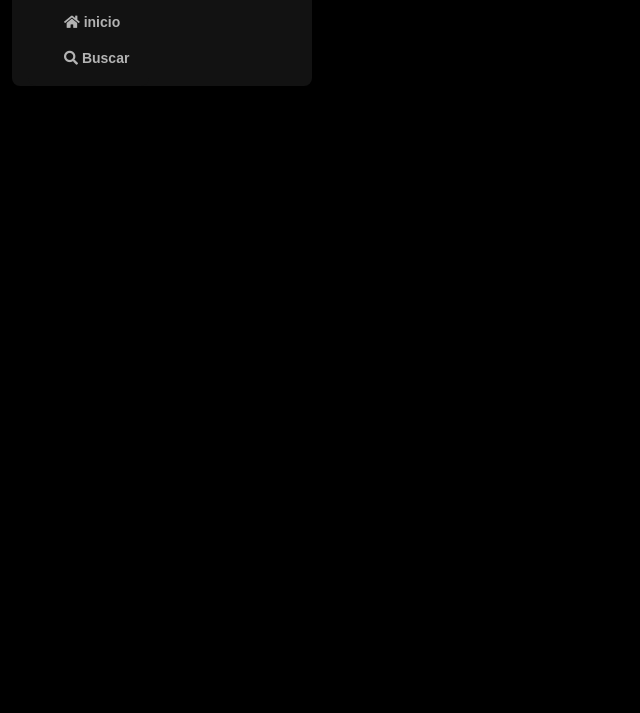
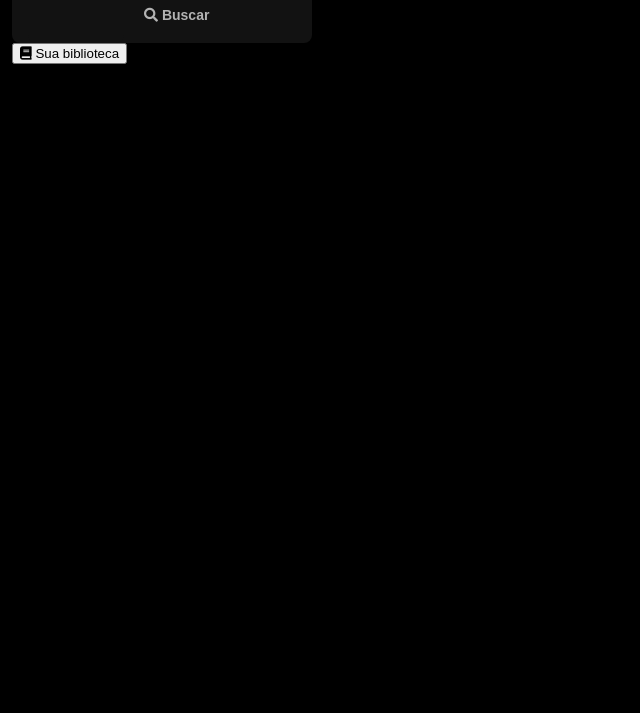
Before and after one commit to arthurf4321/Clone-Spotify, a plain HTML site: page clone.spotify/index.html in a window 1280 px wide. Shown: the part 87-800 px from the top of the page, without its empty margins (0-640 px from the left). Drawn offline with Linux system fonts and the light colour scheme.

Commit message:
Update index.html

```diff
--- a/clone.spotify/index.html
+++ b/clone.spotify/index.html
@@ -1,29 +1,35 @@
 <!DOCTYPE html>
-<html lang="en">
+<html lang="pt-BR">
+
 <head>
     <meta charset="UTF-8">
     <meta name="viewport" content="width=device-width, initial-scale=1.0">
-    <title>Clone-Spotify</title>
+    <title>Spotify Imersão</title>
+
     <link rel="stylesheet" href="reset.css">
     <link rel="stylesheet" href="style.css">
-    <link rel="stylesheet" href="https://use.fontawesome.com/releases/v5.15.4/css/solid.css"/>
-    <link rel="stylesheet" href="https://use.fontawesome.com/releases/v5.15.4/css/fontawesome.css"/>
+
+    <link rel="stylesheet" href="https://use.fontawesome.com/releases/v5.15.4/css/solid.css"
+        integrity="sha384-Tv5i09RULyHKMwX0E8wJUqSOaXlyu3SQxORObAI08iUwIalMmN5L6AvlPX2LMoSE" crossorigin="anonymous" />
+    <link rel="stylesheet" href="https://use.fontawesome.com/releases/v5.15.4/css/fontawesome.css"
+        integrity="sha384-jLKHWM3JRmfMU0A5x5AkjWkw/EYfGUAGagvnfryNV3F9VqM98XiIH7VBGVoxVSc7" crossorigin="anonymous" />
+
 </head>
+
 <body>
     <div class="sidebar">
         <nav class="sidebar__navigation">
             <div class="logo">
                 <a href="">
-                    <img src="./assets/icons/logo-spotify.png" alt="logo-spotify">
+                    <img src="./assets/icons/logo-spotify.png" alt="Logo" />
                 </a>
-                <div>
+            </div>
             <ul>
                 <li>
                     <a href="">
                         <span class="fa fa-home"></span>
-                                <span>inicio</span>
+                        <span>Início</span>
                     </a>
-
                 </li>
                 <li>
                     <a href="">
@@ -32,9 +38,22 @@
                     </a>
                 </li>
             </ul>
+        </nav>
+
+        <div class="library">
+            <div class="library__content">
+                <button class="library__button">
+                    <span class="fa fas fa-book"></span>
+                    <span>Sua biblioteca</span>
+                </button>
+                <span class="fa fa-plus"></span>
             </div>
+
+            <section class=""></section>
         </div>
-        </nav>
+
+
     </div>
 </body>
+
 </html>
```
Lines whose indentation alone changed are shown as unchanged.
